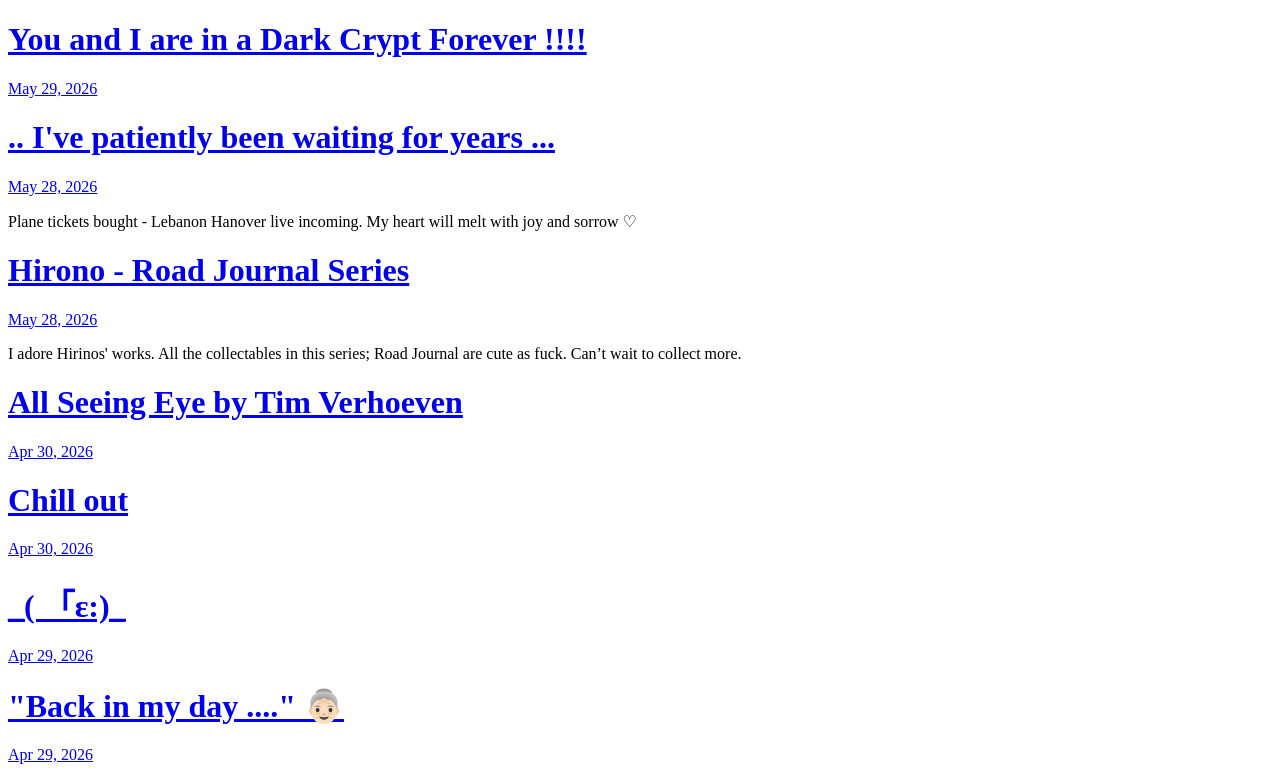
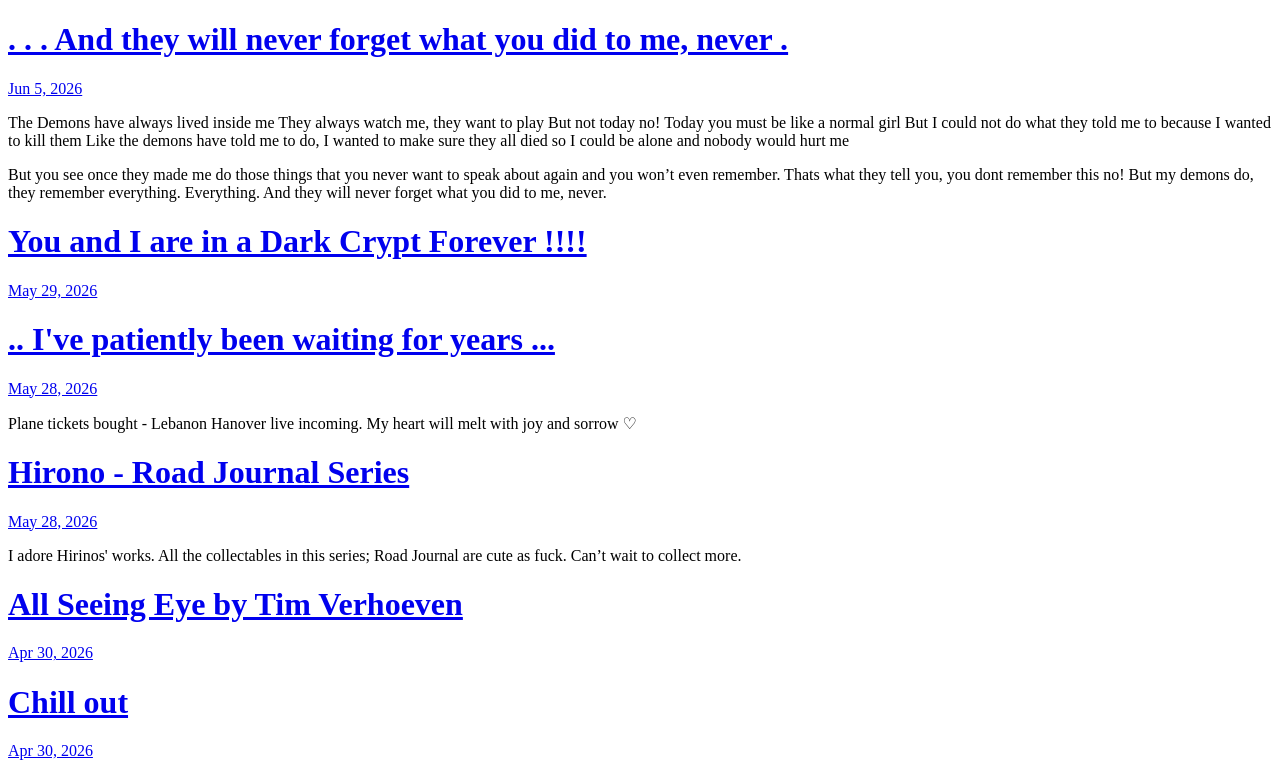
Before and after one commit to Fernism/fernfraktal-theme, a plain HTML site: page index.html in a window 1280 px wide. Shown: the top 783 px of the page. Drawn offline with Linux system fonts and the light colour scheme.

Commit message:
Archiving 2 files from Micro.blog.

```diff
--- a/index.html
+++ b/index.html
@@ -21,6 +21,31 @@
 <div class="h-feed">
 
 
+
+	  <div class="h-entry">
+
+			<h1><a href="https://fff.omg.lol/2026/06/05/and-they-will-never-forget.html">. . . And they will never forget what you did to me, never .</a></h1>
+
+
+		<a href="https://fff.omg.lol/2026/06/05/and-they-will-never-forget.html" class="u-url"><time class="dt-published" datetime="2026-06-05 07:48:41 &#43;0200">Jun 5, 2026</time></a>
+
+		<div class="e-content">
+			 <p><!-- raw HTML omitted --><!-- raw HTML omitted -->
+<!-- raw HTML omitted -->
+The Demons have always lived inside me
+They always watch me, they want to play
+But not today no! Today you must be like a normal girl
+But I could not do what they told me to because I wanted to kill them
+Like the demons have told me to do, I wanted to make sure they all died so I could be alone and
+nobody would hurt me</p>
+<p>But you see once they made me do those things that you never want to speak about again and
+you won’t even remember. Thats what they tell you, you dont remember this no! But my demons
+do, they remember everything. Everything. And they will never forget what you did to me, never. <!-- raw HTML omitted -->
+<!-- raw HTML omitted --><!-- raw HTML omitted --></p>
+<!-- raw HTML omitted -->
+
+		</div>
+	  </div>
 
 	  <div class="h-entry">
 
```
Also changed, not shown: feed.json (+9 -0 lines).
